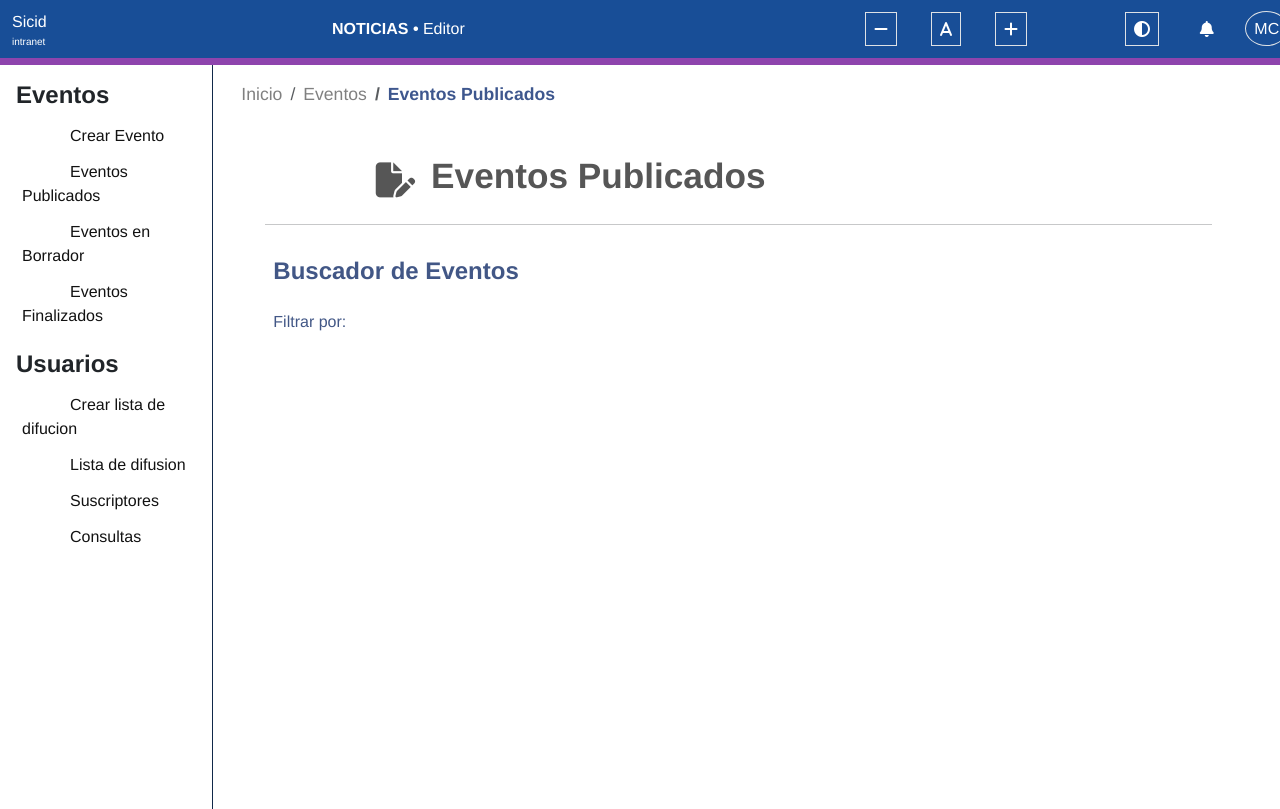
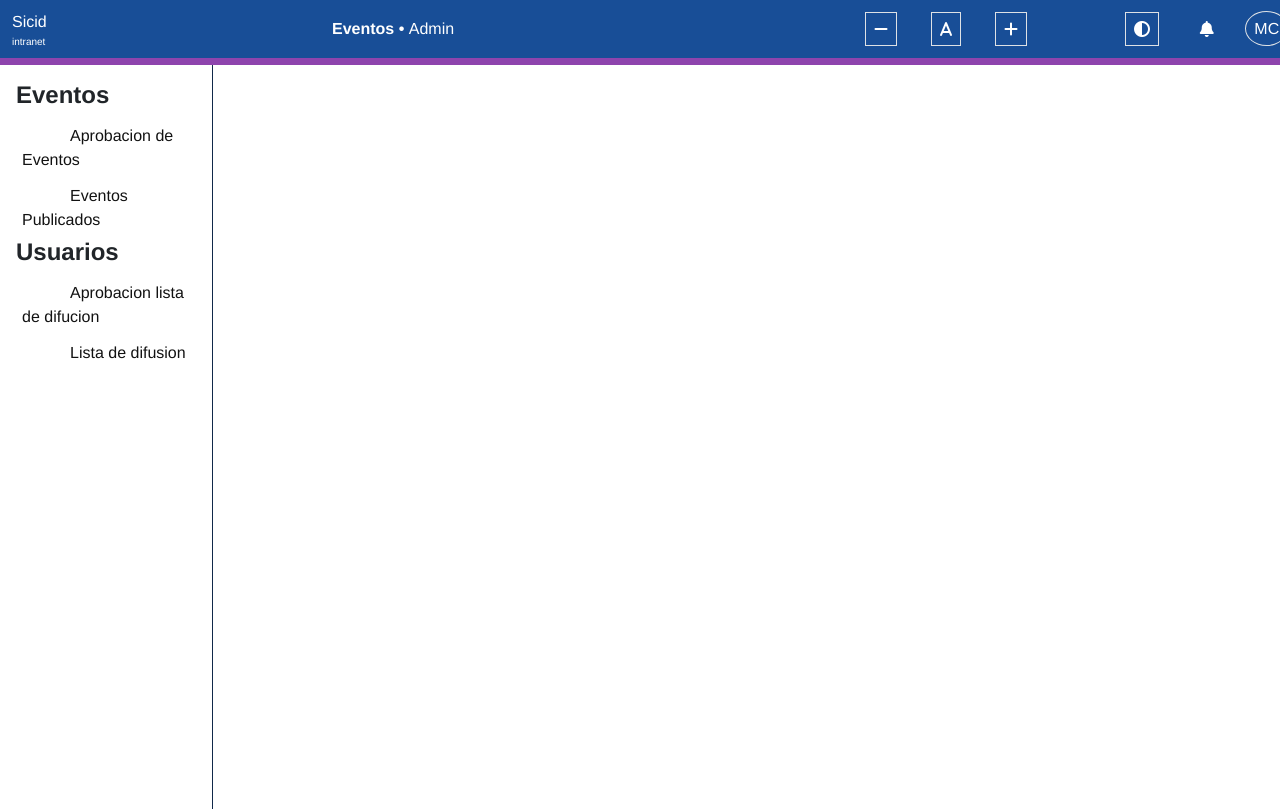
Before and after one commit to rthomast/Pagina_Eventos_SICID, a plain HTML site: page frontend/usuarioAdmin.html in a window 1280 px wide. Drawn offline with nearby package versions, Linux system fonts and the light colour scheme.

Commit message:
new: pagina usuario admin

```diff
--- a/frontend/css/usuarioAdmin.css
+++ b/frontend/css/usuarioAdmin.css
@@ -43,17 +43,18 @@ body {
 
 .sideBar li{
     padding: 6px;
+
 }
 
 .sideBar a {
     color: var(--negro);
     padding-left: 3rem;
+    margin-right: -1rem;
 }
 
 .sideBar li:hover {
     background-color: #EBDEF0;
     border-right: #8E44AD solid;
-    margin-right: -1rem;
 }
 
 /* Migas de pan */
--- a/frontend/usuarioAdmin.html
+++ b/frontend/usuarioAdmin.html
@@ -15,7 +15,7 @@
     <!-- Estilos propios -->
     <link rel="stylesheet" href="css/usuarioAdmin.css">
 
-    <title>Eventos Publicados</title>
+    <title>Usuario Administrador</title>
 
 </head>
 
@@ -34,8 +34,8 @@
 
             <div class="col-6"> <!-- Usuario / rol -->
                 <p class="mb-0">
-                    <strong>NOTICIAS • </strong>
-                    <span class="visually-hidden">Rol:</span>Editor
+                    <strong>Eventos • </strong>
+                    <span class="visually-hidden">Rol:</span>Admin
                 </p>
             </div>
 
@@ -93,8 +93,8 @@
 
                     <ul class="list-unstyled sideBar">
                         <li class="sideBar">
-                            <a href="/frontend/usuarioEditorCrearEvento.html" class="text-decoration-none">
-                                Crear Evento
+                            <a href="" class="text-decoration-none">
+                                Aprobacion de Eventos
                             </a>
                         </li>
 
@@ -104,25 +104,12 @@
                             </a>
                         </li>
 
-                        <li>
-                            <a href="" class="text-decoration-none mb-3">
-                                Eventos en Borrador
-                            </a>
-                        </li>
-
-                        <li>
-                            <a href="" class="text-decoration-none mb-3">
-                                Eventos Finalizados
-                            </a>
-                        </li>
-                    </ul>
-
                     <h2 class="h4"><strong>Usuarios</strong></h2>
 
                     <ul class="list-unstyled sideBar">
                         <li>
                             <a href="" class="text-decoration-none">
-                                Crear lista de difucion
+                                Aprobacion lista de difucion
                             </a>
                         </li>
 
@@ -131,56 +118,16 @@
                                 Lista de difusion
                             </a>
                         </li>
+                    </ul>
 
-                        <li>
-                            <a href="" class="text-decoration-none mb-3">
-                                Suscriptores
-                            </a>
-                        </li>
 
-                        <li>
-                            <a href="" class="text-decoration-none mb-3">
-                                Consultas
-                            </a>
-                        </li>
-                    </ul>
                 </div>
             </div>
 
             <!--Contenido principal-->
             <div class="col-10">
                 <div class="row g-0">
-                    <div class="col-12">
-                        <nav aria-label="Migas de pan">
-                            <ol class="breadcrumb mb-0">
 
-                                <li class="breadcrumb-item">
-                                    <a href="./usuarioEditor.html">Inicio</a>
-                                </li>
-
-                                <li class="breadcrumb-item">
-                                    Eventos
-                                </li>
-
-                                <li class="breadcrumb-item active fw-bold" aria-current="pagina actual">
-                                    Eventos Publicados
-                                </li>
-                            </ol>
-                        </nav>
-                    </div>
-
-
-                    <div class="row g-3 px-5">
-                        <div class="col-md-2 iconoEventosPub">
-                            <span><i class="fa-solid fa-file-pen"></i></span>
-                        </div>
-                        <div class="col-md-10">
-                            <h3 class="tituloPrin"><strong>Eventos Publicados</strong></h3>
-                        </div>
-                        <hr>
-                        <div class="col-md-12 "><h4 class="txtBusc"><strong>Buscador de Eventos</strong></h4></div>
-                        <div class="col-md-12 txtBusc">Filtrar por:</div>
-                    </div>
 
 
                 </div>
```
